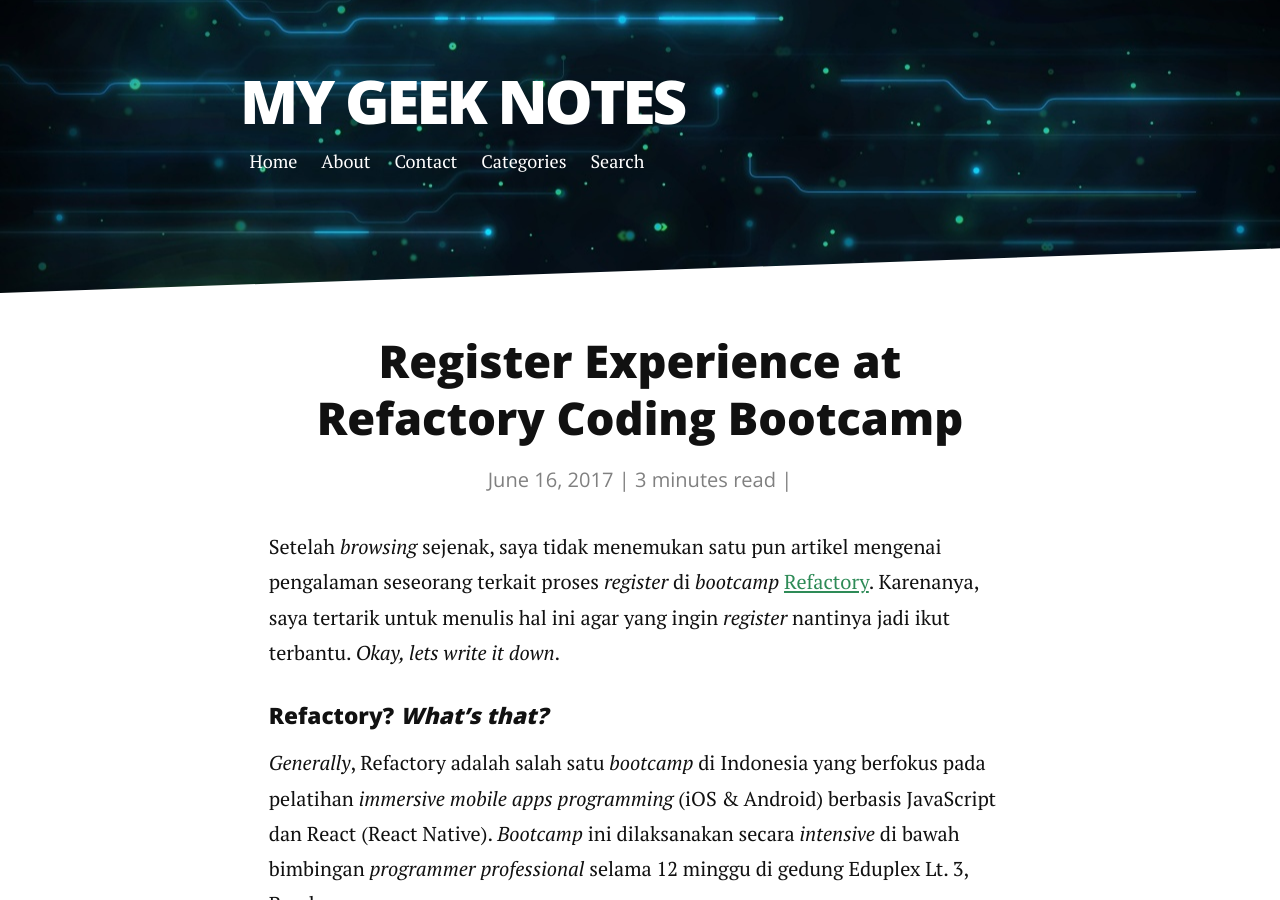
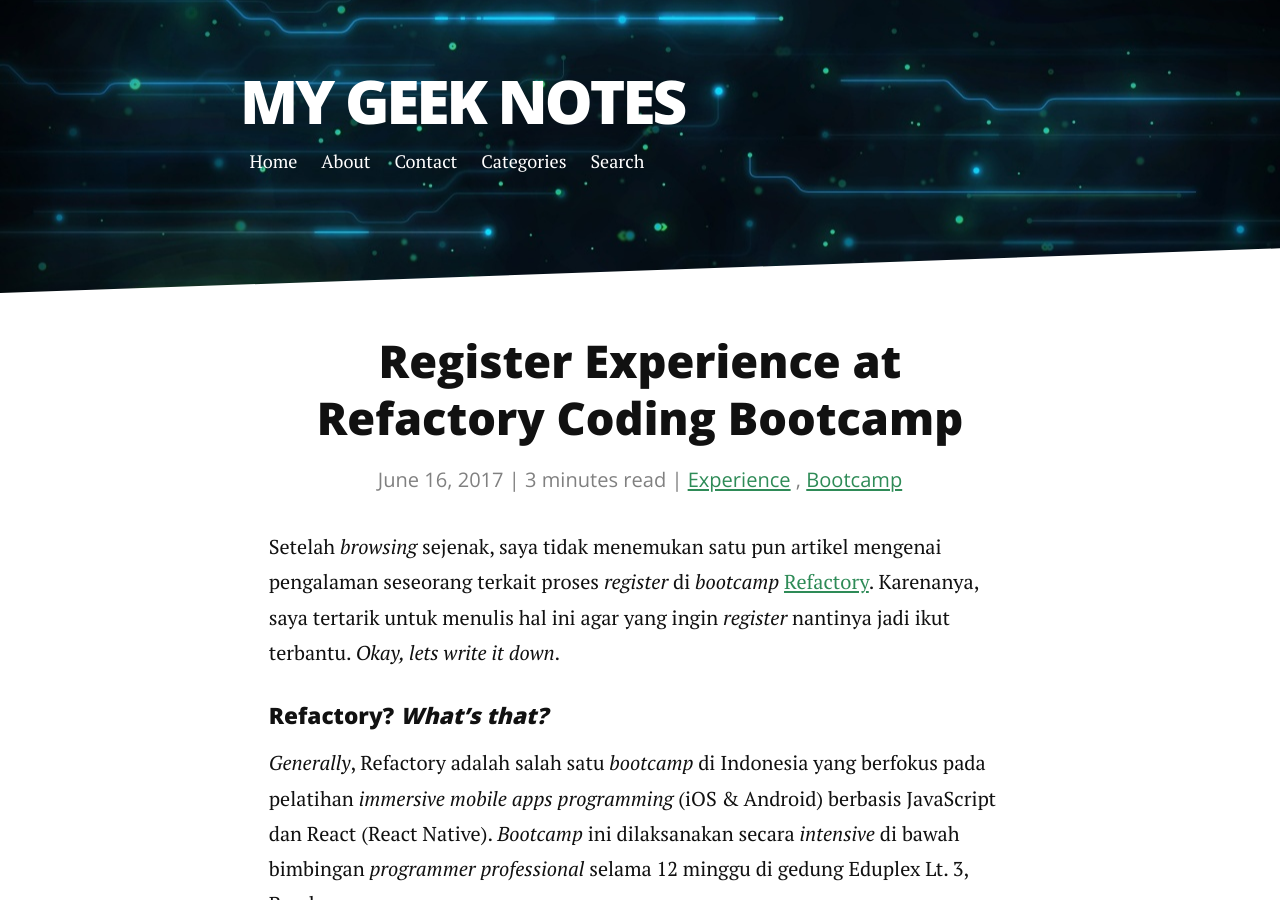
Before and after one commit to wlisrausr/wlisra.github.io, a Jekyll site: the page built from _posts/2017-06-16-register-experience-at-refactory-coding-bootcamp.markdown, in a window 1280 px wide and 900 px high. Built offline with Jekyll 4.4.1, drawn with Linux system fonts in a browser that asks for light colours; nearby versions of some CDN libraries; comment, search, counter and statistics services are not loaded.

Commit message:
Add categories & published

```diff
--- a/_posts/2017-06-16-register-experience-at-refactory-coding-bootcamp.markdown
+++ b/_posts/2017-06-16-register-experience-at-refactory-coding-bootcamp.markdown
@@ -3,6 +3,8 @@ layout: post
 title: "Register Experience at Refactory Coding Bootcamp"
 date: 2017-06-16
 comments: true
+categories: [Experience, Bootcamp]
+published: true
 ---
 
 Setelah *browsing* sejenak, saya tidak menemukan satu pun artikel mengenai pengalaman seseorang terkait proses *register* di *bootcamp* [Refactory](https://refactory.id/){:target="_blank"}. Karenanya, saya tertarik untuk menulis hal ini agar yang ingin *register* nantinya jadi ikut terbantu. *Okay, lets write it down*.
--- a/_posts/2017-12-25-register-experience-as-software-engineer-at-tokopedia.markdown
+++ b/_posts/2017-12-25-register-experience-as-software-engineer-at-tokopedia.markdown
@@ -3,6 +3,8 @@ layout: post
 title: "Register Experience as Software Engineer at Tokopedia"
 date: 2017-12-25
 comments: true
+categories: [Experience, Tokopedia]
+published: true
 ---
 
 Setelah resmi lulus dari Luciano's *4th batch* [Refactory](https://refactory.id/){:target="_blank"} dan bekerja *part time* selama 2 bulan di [Roketin](https://roketin.com/home){:target="_blank"} (salah satu *bootstraping startup* Bandung), akhirnya saya mendapatkan kesempatan untuk ikut proses *hiring* dengan salah satu *partner* Refactory yaitu [Tokopedia](https://www.tokopedia.com/){:target="_blank"}. Salah satu pengalaman terbaik dalam hidup dan karir saya yang sudah seharusnya diabadikan dalam bentuk tulisan.
```
